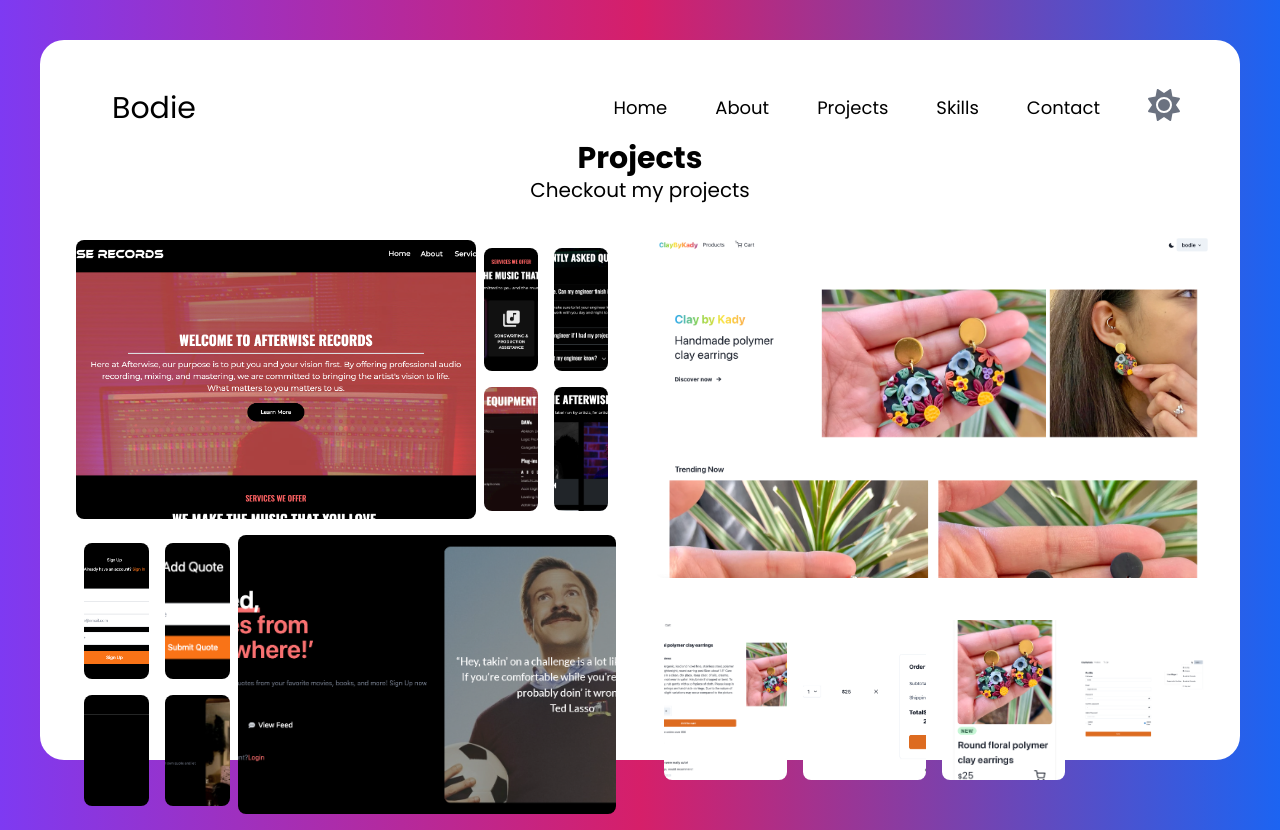
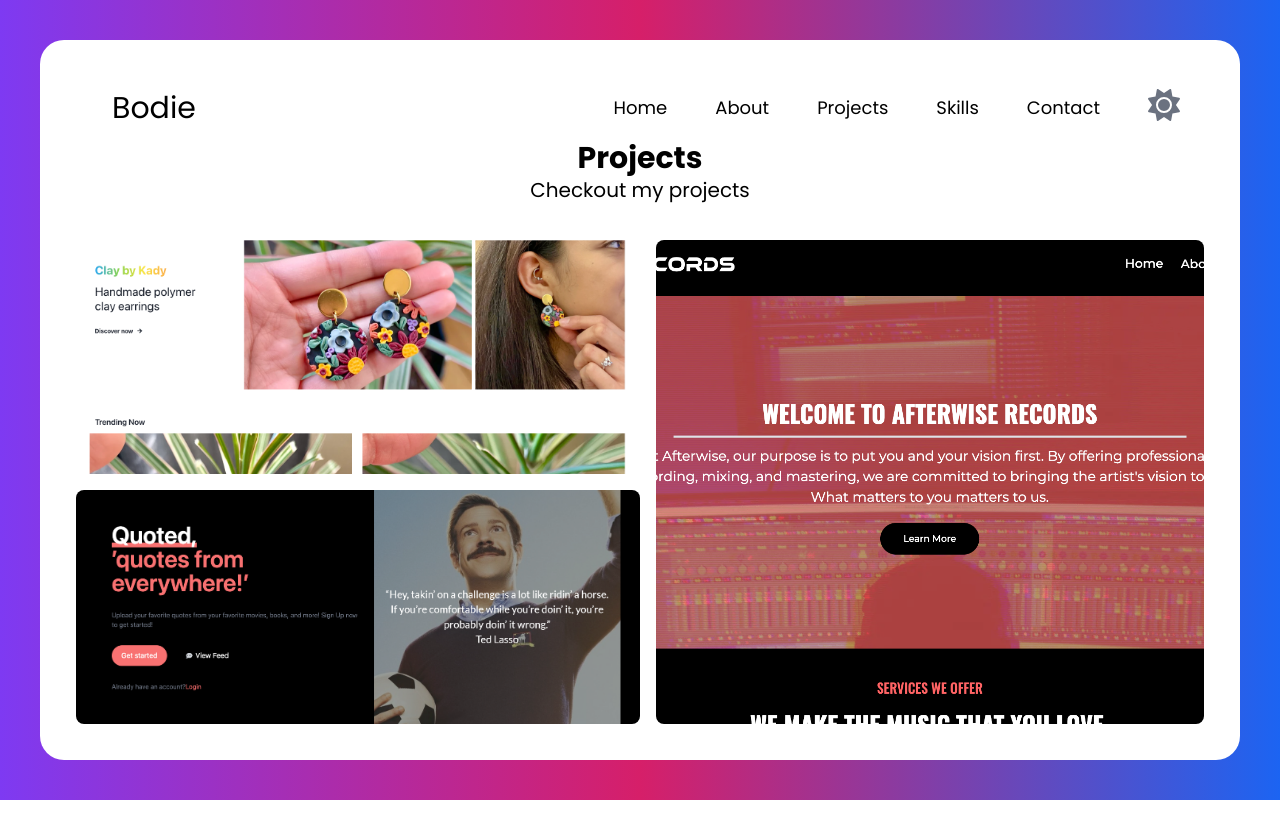
Before and after one commit to bodwood/Real-Portfolio, a Next.js app: page /projects in a window 1280 px wide. After the commit the page ends 800 px from the top, so only its background shows below. Built offline with nearby package versions, Linux system fonts and the light colour scheme.

Commit message:
Update page to make more compatible with user experience

```diff
--- a/app/projects/page.tsx
+++ b/app/projects/page.tsx
@@ -12,7 +12,7 @@ import '@/styles/skills.css';
 const Projects = () => {
   const [containerHeight, setContainerHeight] = useState(0);
   const [fadeIn, setFadeIn] = useState(false);
-  const [contain, setContain] = useState(false);
+  const [contain, setContain] = useState('cover');
   const [viewportWidth, setViewportWidth] = useState(0);
 
   useEffect(() => {
@@ -66,213 +66,47 @@ const Projects = () => {
           </Carousel>
         </div>
       ) : (
-        <div className='flex flex-row w-full h-full space-x-4'>
-          <div className='w-1/2 h-full p-2'>
-            {/* Afterwise image and Quoted image */}
-            {/* Add a few images on the right and top */}
-            <div className='flex flex-row h-1/2 p-2'>
-              <Image
-                className='rounded-lg'
-                src={'/images/afterwise-landing-page.png'}
-                alt='image'
-                height={400}
-                width={400}
-                quality={100}
-                style={{
-                  objectFit: 'cover',
-                }}
-              />
-              {/* Make component */}
-              <div className='grid grid-cols-2 gap gap-4 w-full items-center p-2 mx-auto'>
+        <div className='flex flex-col md:flex-row w-full h-full p-4'>
+          <div className='flex flex-col w-1/2 h-full'>
+            <div className='grid grid-cols-1 h-full space-y-4'>
+              <div className='relative'>
                 <Image
-                  className='rounded-lg hover:scale-200'
-                  src={'/images/afterwise-small-one.png'}
+                  className='rounded-lg hover:blur-sm cursor-pointer'
+                  src={'/images/gear-up-landing-page.png'}
                   alt='image'
-                  height={600}
-                  width={600}
-                  quality={100}
+                  fill
+                  sizes='100vw'
                   style={{
-                    height: '100%',
                     objectFit: 'cover',
                   }}
                 />
+              </div>
+              <div className='relative'>
                 <Image
-                  className='rounded-lg hover:scale-200'
-                  src={'/images/afterwise-small-two.png'}
+                  className='rounded-lg hover:blur-sm cursor-pointer'
+                  src={'/images/quoted-landing-page.png'}
                   alt='image'
-                  height={600}
-                  width={600}
-                  quality={100}
+                  sizes='100vw'
+                  fill
                   style={{
-                    height: '100%',
-                    objectFit: 'cover',
-                  }}
-                />
-                <Image
-                  className='rounded-lg hover:scale-200'
-                  src={'/images/afterwise-small-three.png'}
-                  alt='image'
-                  height={600}
-                  width={600}
-                  quality={100}
-                  style={{
-                    height: '100%',
-                    objectFit: 'cover',
-                  }}
-                />
-                <Image
-                  className='rounded-lg hover:scale-200'
-                  src={'/images/afterwise-small-four.png'}
-                  alt='image'
-                  height={600}
-                  width={600}
-                  quality={100}
-                  style={{
-                    height: '100%',
                     objectFit: 'cover',
                   }}
                 />
               </div>
             </div>
-
-            <div className='flex flex-row h-1/2 p-2'>
-              {/* Make component */}
-              <div className='grid grid-cols-2 gap gap-4 w-full items-center p-2 mx-auto'>
+          </div>
+          <div className='flex flex-col md:flex-row w-1/2 h-full pl-4'>
+            <div className='grid grid-cols-1 h-full w-full'>
+              <div className='relative'>
                 <Image
-                  className='rounded-lg hover:scale-200'
-                  src={'/images/quoted-small-one.png'}
+                  className='rounded-lg hover:blur-sm cursor-pointer'
+                  src={'/images/afterwise-landing-page.png'}
                   alt='image'
-                  height={600}
-                  width={600}
-                  quality={100}
+                  sizes='100vw'
+                  fill
                   style={{
-                    height: '100%',
                     objectFit: 'cover',
-                  }}
-                />
-                <Image
-                  className='rounded-lg hover:scale-200'
-                 src={'/images/quoted-small-two.png'}
-                  alt='image'
-                  height={600}
-                  width={600}
-                  quality={100}
-                  style={{
-                    height: '100%',
-                    objectFit: 'cover',
-                  }}
-                />
-                <Image
-                  className='rounded-lg hover:scale-200'
-                    src={'/images/quoted-small-three.png'}
-                  alt='image'
-                  height={600}
-                  width={600}
-                  quality={100}
-                  style={{
-                    height: '100%',
-                    objectFit: 'cover',
-                  }}
-                />
-                <Image
-                  className='rounded-lg hover:scale-200'
-                  src={'/images/quoted-small-four.png'}
-                  alt='image'
-                  height={600}
-                  width={600}
-                  quality={100}
-                  style={{
-                    height: '100%',
-                    objectFit: 'cover',
-                  }}
-                />
-              </div>
-
-              <Image
-                className='rounded-lg'
-                src={'/images/quoted-landing-page.png'}
-                alt='image'
-                height={600}
-                width={600}
-                quality={100}
-                style={{
-                  width: '70%',
-                  height: '100%',
-                  objectFit: 'cover',
-                }}
-              />
-            </div>
-          </div>
-
-          <div className='w-1/2 h-full'>
-            {/* Add a few images on the bottom and left */}
-            <div className='flex flex-col h-full p-2'>
-              <Image
-                className='rounded-lg'
-                src={'/images/gear-up-landing-page.png'}
-                alt='image'
-                height={800}
-                width={800}
-                quality={100}
-                style={{
-                  width: '100%',
-                  height: '70%',
-                  objectFit: 'cover',
-                }}
-              />
-
-              {/* Make component */}
-              <div className='grid grid-cols-4 gap gap-4 w-full p-2 h-full items-center'>
-                <Image
-                  className='rounded-lg hover:scale-200'
-                  src={'/images/gear-up-small-one.png'}
-                  alt='image'
-                  height={800}
-                  width={800}
-                  quality={100}
-                  style={{
-                    width: '100%',
-                    height: '70%',
-                    objectFit: 'cover',
-                  }}
-                />
-                <Image
-                  className='rounded-lg hover:scale-200'
-                  src={'/images/gear-up-small-two.png'}
-                  alt='image'
-                  height={800}
-                  width={800}
-                  quality={100}
-                  style={{
-                    width: '100%',
-                    height: '70%',
-                    objectFit: 'cover',
-                  }}
-                />
-                <Image
-                  className='rounded-lg hover:scale-200'
-                  src={'/images/gear-up-small-three.png'}
-                  alt='image'
-                  height={800}
-                  width={800}
-                  quality={100}
-                  style={{
-                    width: '100%',
-                    height: '70%',
-                    objectFit: 'cover',
-                  }}
-                />
-                <Image
-                  className={`rounded-lg hover:scale-200`}
-                  src={'/images/gear-up-small-four.png'}
-                  alt='image'
-                  height={800}
-                  width={800}
-                  quality={100}
-                  style={{
-                    width: '100%',
-                    height: '70%',
-                    objectFit: 'contain',
+                    objectPosition: 'top',
                   }}
                 />
               </div>
--- a/styles/globals.css
+++ b/styles/globals.css
@@ -40,3 +40,9 @@ body {
 .container::-webkit-scrollbar-track {
   background-color: red; /* Set the color of the track */
 }
+
+/* styles.css */
+.left-align-image {
+  object-position: left; /* Align the image to the left within its container */
+  max-width: 50%; /* Control the maximum width of the image */
+}
```
